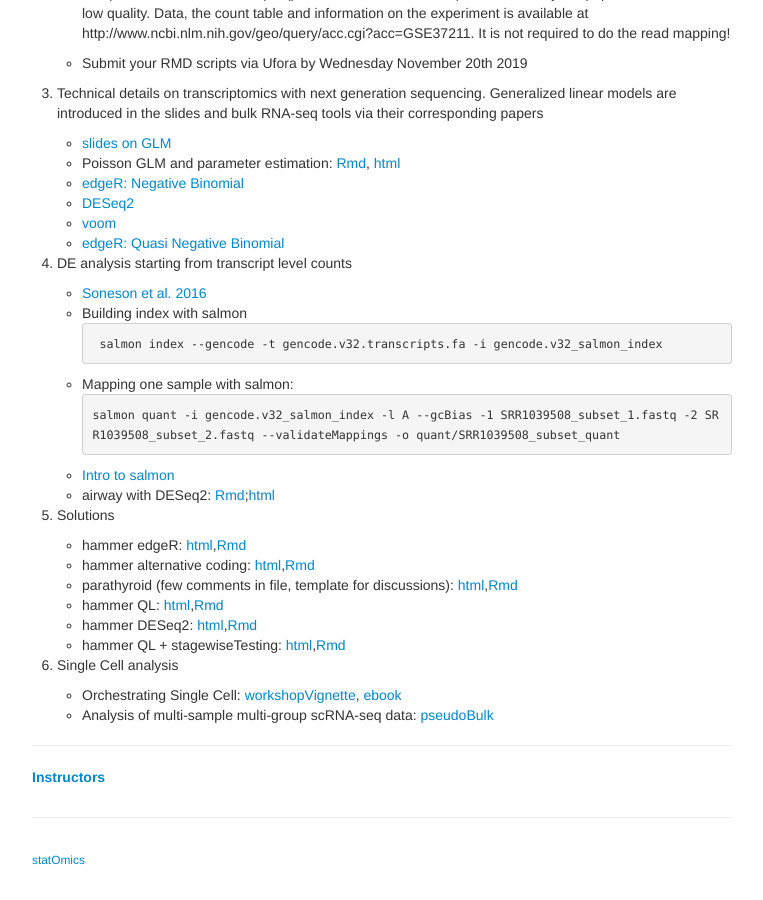
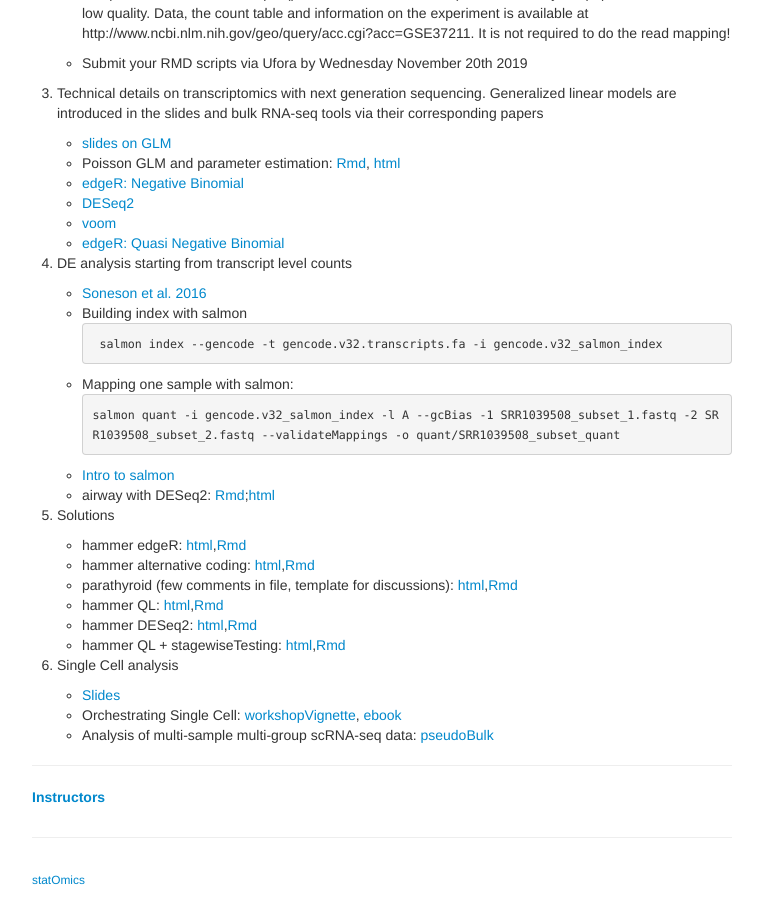
Before and after one commit to statOmics/SGA2019, a Jekyll site: the page built from index.md, in a window 1280 px wide and 900 px high, scrolled down 2211 px. Shown: the whole window, without its empty margins (258-1021 px from the left). Built offline with Jekyll 4.4.1, drawn with Linux system fonts in a browser that asks for light colours.

Commit message:
SingleCell RNA-seq

```diff
--- a/index.md
+++ b/index.md
@@ -131,7 +131,7 @@ salmon quant -i gencode.v32_salmon_index -l A --gcBias -1 SRR1039508_subset_1.fa
     [html](assets/hammer_quasi_stagewise.html),[Rmd](https://raw.githubusercontent.com/statOmics/SGA2019/gh-pages/assets/hammer_quasi_stagewise.Rmd)
 
 5. Single Cell analysis
-
+    - [Slides](scRNA-seq.pdf)
     - Orchestrating Single Cell: [workshopVignette](http://biocworkshops2019.bioconductor.org.s3-website-us-east-1.amazonaws.com/page/OSCABioc2019__OSCABioc2019/), [ebook](https://osca.bioconductor.org)
     - Analysis of multi-sample
 multi-group scRNA-seq data:  [pseudoBulk](http://biocworkshops2019.bioconductor.org.s3-website-us-east-1.amazonaws.com/page/muscWorkshop__vignette/)
```
Also changed, not shown: 1 other file.
